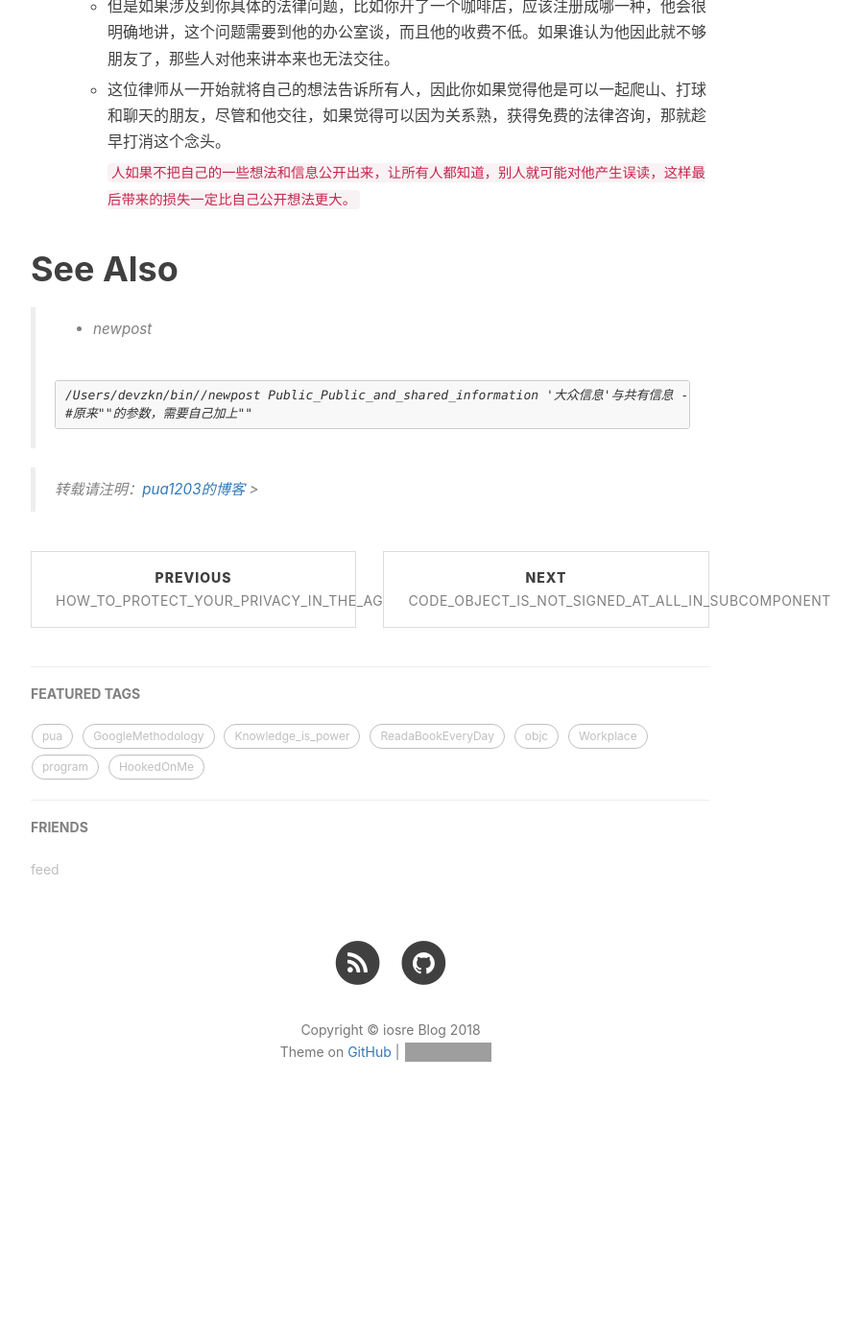
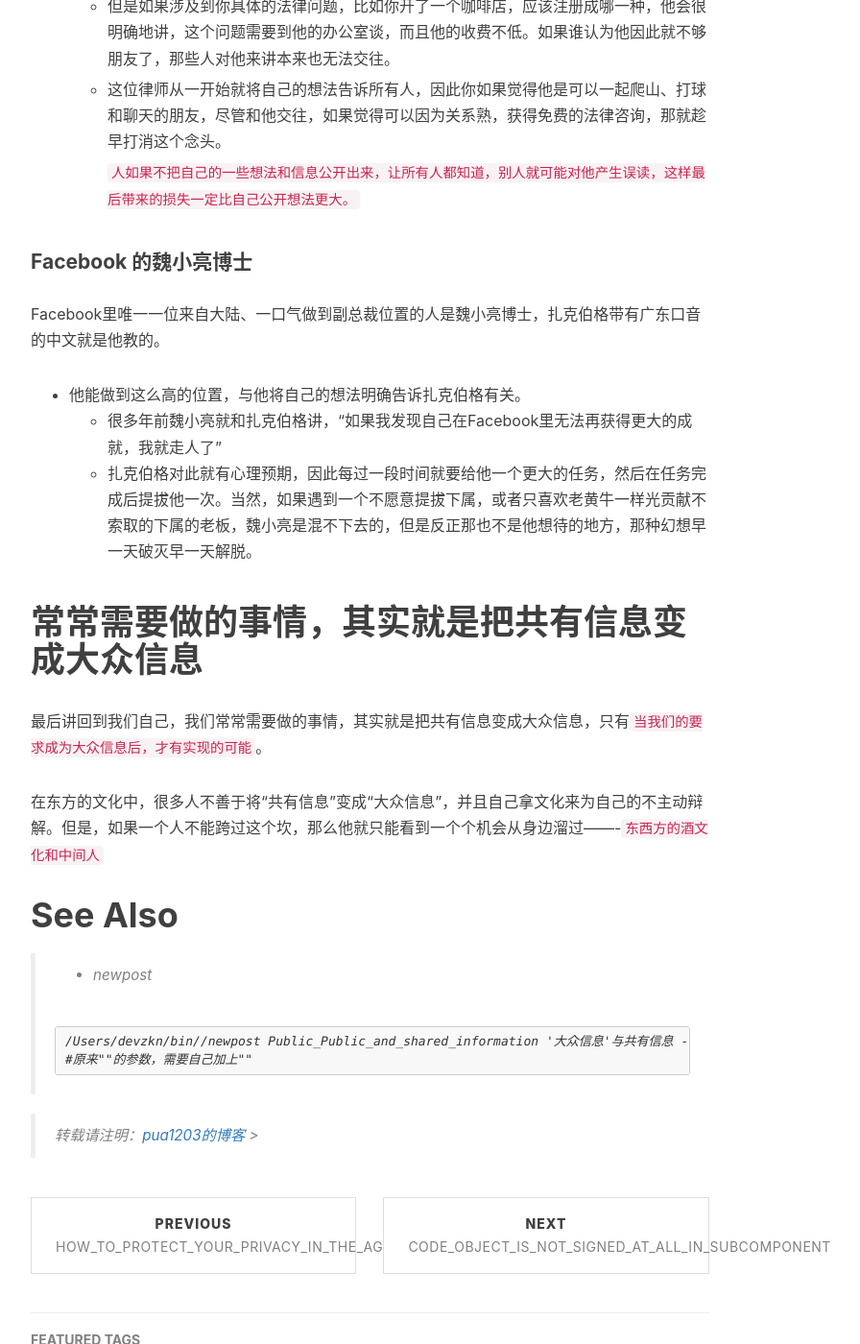
Before and after one commit to pua1203/pua1203.github.io, a Jekyll site: the page built from _posts/GoogleMethodology/2018-10-18-Public_Public_and_shared_information.md, in a window 1280 px wide and 1400 px high, scrolled down 3492 px. Shown: the whole window at 96% size, without its empty margins (233-1129 px from the left). Built offline with Jekyll 4.4.1, drawn with Linux system fonts in a browser that asks for light colours; nearby versions of some CDN libraries; our own code applies the rules of GitHub Pages for plain Markdown files; comment, search, counter and statistics services are not loaded; before the commit the page ends 4692 px from its top, so only the background shows below that; grey boxes are pictures that could not be loaded.

Commit message:
在东方的文化中，很多人不善于将“共有信息”变成“大众信息”，并且自己拿文化来为自己的不主动辩解。但是，如果一个人不能跨过这个坎，那么他就只能看到一个个机会从身边溜过-------东西方的酒文化和中间人

```diff
--- a/_posts/GoogleMethodology/2018-10-18-Public_Public_and_shared_information.md
+++ b/_posts/GoogleMethodology/2018-10-18-Public_Public_and_shared_information.md
@@ -154,7 +154,25 @@ subtitle: '大众信息'与共有信息,从“共有信息”到“大众信息
 
 
 
+####  Facebook 的魏小亮博士
 
+Facebook里唯一一位来自大陆、一口气做到副总裁位置的人是魏小亮博士，扎克伯格带有广东口音的中文就是他教的。
+
+* 他能做到这么高的位置，与他将自己的想法明确告诉扎克伯格有关。
+  * 很多年前魏小亮就和扎克伯格讲，“如果我发现自己在Facebook里无法再获得更大的成就，我就走人了”
+  * 扎克伯格对此就有心理预期，因此每过一段时间就要给他一个更大的任务，然后在任务完成后提拔他一次。当然，如果遇到一个不愿意提拔下属，或者只喜欢老黄牛一样光贡献不索取的下属的老板，魏小亮是混不下去的，但是反正那也不是他想待的地方，那种幻想早一天破灭早一天解脱。
+
+
+
+
+
+
+
+#  常常需要做的事情，其实就是把共有信息变成大众信息
+
+最后讲回到我们自己，我们常常需要做的事情，其实就是把共有信息变成大众信息，只有`当我们的要求成为大众信息后，才有实现的可能`。
+
+在东方的文化中，很多人不善于将“共有信息”变成“大众信息”，并且自己拿文化来为自己的不主动辩解。但是，如果一个人不能跨过这个坎，那么他就只能看到一个个机会从身边溜过-------`东西方的酒文化和中间人`
 
 # See Also
 
```
